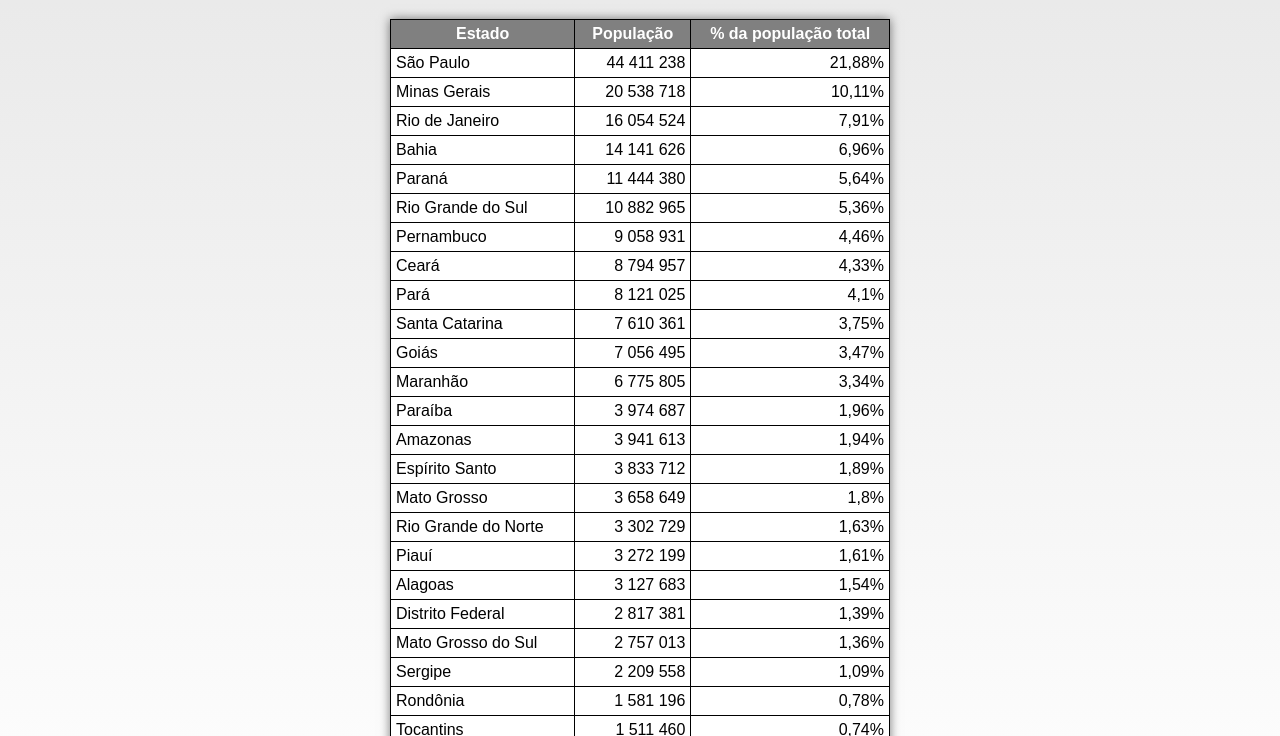
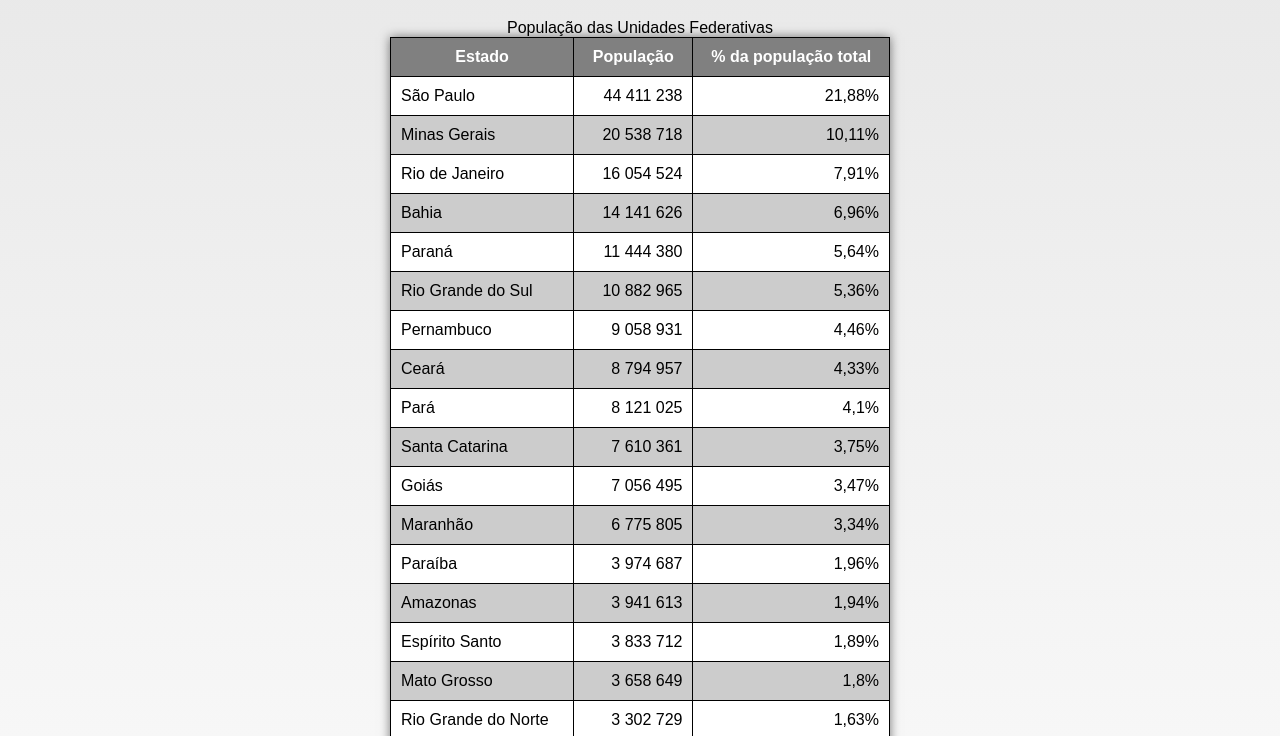
Before and after one commit to murilopassuelo/html-css, a plain HTML site: page exercicios/ex023/tabela002.html in a window 1280 px wide. Shown: the part 61-797 px from the top of the page. Drawn offline with Linux system fonts and the light colour scheme.

Commit message:
efeito zebrado / mesclando celulas

```diff
--- a/exercicios/ex023/tabela002.html
+++ b/exercicios/ex023/tabela002.html
@@ -19,16 +19,22 @@
             margin: auto;
             background-color: white;
             box-shadow: 0px 0px 10px rgba(0, 0, 0, 0.521);
+            position: relative;
         }
+
+         thead{
+            position: sticky;
+            top: -1px;
+         }
 
         td{
             border: 1px solid black;
-            padding: 5px;
+            padding: 10px;
         }
 
         th, tfoot{
             border: 1px solid black;
-            padding: 5px;
+            padding: 10px;
             background-color: grey;
             color: white;
         }
@@ -40,17 +46,22 @@
         td#porcentagem{
             text-align: center;
         }
+
+        tbody > tr:nth-child(even){
+            background-color: rgb(204, 204, 204);
+        }
     </style>
 </head>
 <body>
     <h1>Uso de tabelas grandes</h1>
 
     <table>
+        <caption>População das Unidades Federativas</caption>
         <thead>
             <tr>
-                <th>Estado</td>
-                <th>População</td>
-                <th>% da população total</th>
+                <th scope="col">Estado</td>
+                <th scope="col">População</td>
+                <th scope="col">% da população total</th>
             </tr>
         </thead>
         <tbody>
@@ -192,7 +203,7 @@
         </tbody>
         <tfoot>
             <tr>
-                <th>Total de Habitantes</td>
+                <th scope="row">Total de Habitantes</td>
                 <td class="num"><strong>203 062 512</strong></td>
                 <td id="porcentagem"><strong>100%</strong></td>
             </tr>
```
Also changed, not shown: exercicios/ex023/tabela003.html (added, +45 -0 lines).
